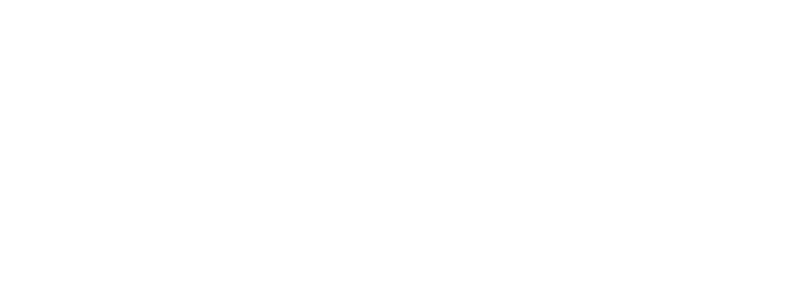
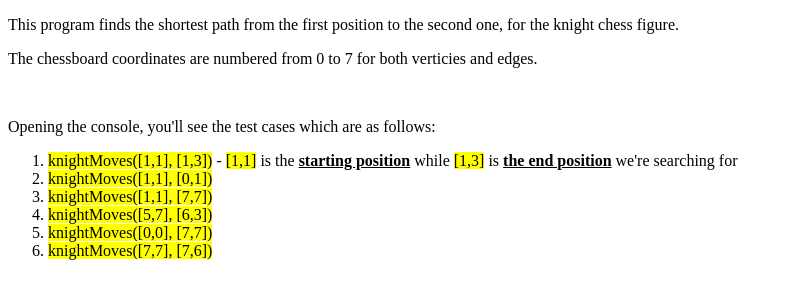
Before and after one commit to Milosavljevichh/knightTravails, a plain HTML site: page index.html in a window 1280 px wide. Shown: the whole page, without its empty margins (0-793 px from the left). Drawn offline with Linux system fonts and the light colour scheme.

Commit message:
added explanation to html

```diff
--- a/index.html
+++ b/index.html
@@ -7,6 +7,17 @@
     <script src="script.js" defer></script>
 </head>
 <body>
-
+    <p>This program finds the shortest path from the first position to the second one, for the knight chess figure.</p>
+    <p>The chessboard coordinates are numbered from 0 to 7 for both verticies and edges.</p>
+    <br>
+    <p>Opening the console, you'll see the test cases which are as follows:</p>
+    <ol>
+        <li><mark>knightMoves([1,1], [1,3])</mark> - <mark>[1,1]</mark> is the <u><b>starting position</b></u> while <mark>[1,3]</mark> is <u><b>the end position</b></u> we're searching for</li>
+        <li><mark>knightMoves([1,1], [0,1])</mark></li>
+        <li><mark>knightMoves([1,1], [7,7])</mark></li>
+        <li><mark>knightMoves([5,7], [6,3])</mark></li>
+        <li><mark>knightMoves([0,0], [7,7])</mark></li>
+        <li><mark>knightMoves([7,7], [7,6])</mark></li>
+    </ol>
 </body>
 </html>
--- a/script.js
+++ b/script.js
@@ -115,4 +115,6 @@ knightMoves([1,1], [1,3])
 
 knightMoves([1,1], [0,1])
 knightMoves([1,1], [7,7])
-knightMoves([1,1], [1,1])
+knightMoves([5,7], [6,3])
+knightMoves([0,0], [7,7])
+knightMoves([7,7], [7,6])
```
